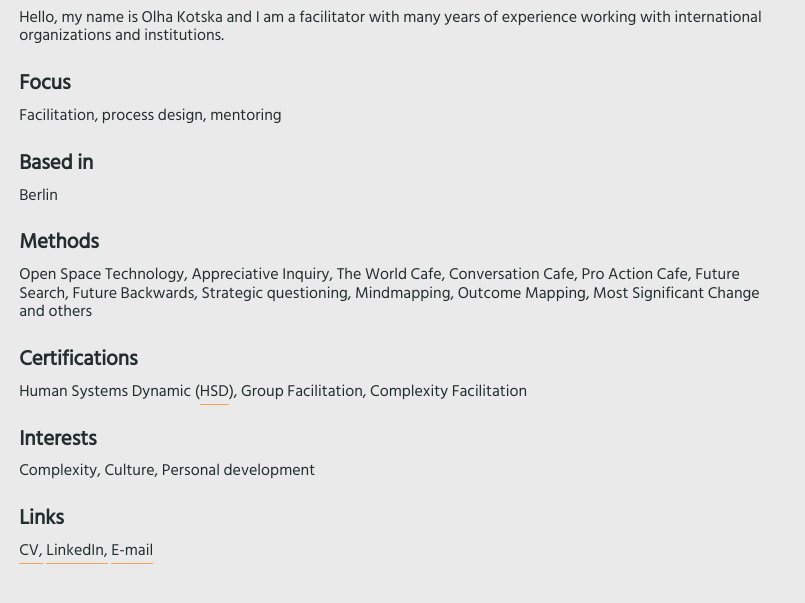
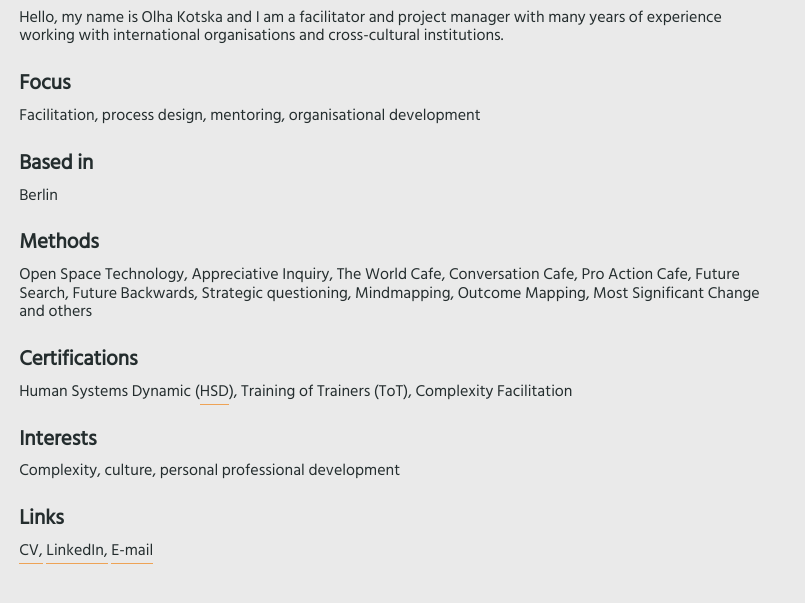
Before and after one commit to noandrea/aboutok, a website: page index.html in a window 1280 px wide. Shown: the part 115-718 px from the top of the page, without its empty margins (0-805 px from the left). Drawn offline with nearby package versions, Linux system fonts and the light colour scheme.

Commit message:
update content and cv

```diff
--- a/index.html
+++ b/index.html
@@ -17,10 +17,6 @@
     <link rel="stylesheet" href="//cdnjs.cloudflare.com/ajax/libs/pure/1.0.1/pure-min.css">
     <style>
     body {
-    /*
-    font-family: 'Quattrocento Sans', sans-serif;
-    font-family: 'Major Mono Display', monospace;
-    */
       font-family: 'Hind Siliguri';
       font-size: 1.0em;
       padding: 1.2em;
@@ -105,12 +101,11 @@
         <small class="subtitle">Facilitator and process designer</small>
       </div>
       <p>
-        Hello, my name is Olha Kotska and I am a facilitator with many years
-        of experience working with international organizations and institutions.
+        Hello, my name is Olha Kotska and I am a facilitator and project manager with many years of experience working with international organisations and cross-cultural institutions.
       </p>
       <div class="row">
         <h2>Focus</h2>
-        <p>Facilitation, process design, mentoring</p>
+        <p>Facilitation, process design, mentoring, organisational development</p>
       </div>
       <div class="row">
         <h2>Based in</h2>
@@ -122,11 +117,11 @@
       </div>
       <div class="row">
         <h2>Certifications</h2>
-        <p>Human Systems Dynamic (<a href="https://www.hsdinstitute.org/">HSD</a>), Group Facilitation, Complexity Facilitation</p>
+        <p>Human Systems Dynamic (<a href="https://www.hsdinstitute.org/">HSD</a>), Training of Trainers (ToT), Complexity Facilitation</p>
       </div>
       <div class="row">
         <h2>Interests</h2>
-        <p>Complexity, Culture, Personal development</p>
+        <p>Complexity, culture, personal professional development</p>
       </div>
       <div class="row">
         <h2>Links</h2>
```
Also changed, not shown: 1 other file.
